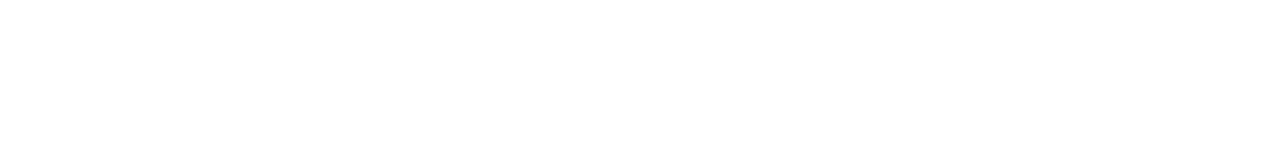
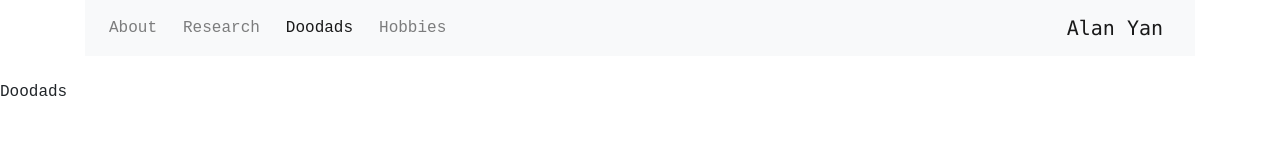
Before and after one commit to clusteralgebra/clusteralgebra.github.io, a plain HTML site: page doodads.html in a window 1280 px wide. Drawn offline with nearby package versions, Linux system fonts and the light colour scheme.

Commit message:
add navbar, fixed formatting
See summary.

```diff
--- a/doodads.html
+++ b/doodads.html
@@ -0,0 +1,42 @@
+<!DOCTYPE html>
+<html>
+<head>
+    <title> Work in Progress TT </title>
+    <link rel="stylesheet" href="https://cdn.jsdelivr.net/npm/bootstrap@4.1.3/dist/css/bootstrap.min.css" integrity="sha384-MCw98/SFnGE8fJT3GXwEOngsV7Zt27NXFoaoApmYm81iuXoPkFOJwJ8ERdknLPMO" crossorigin="anonymous">
+    <link rel="stylesheet" href="style.css">
+</head>
+
+<body>
+    <div class="container">
+    <div class="row">
+    <div class="col">
+    <nav class="navbar navbar-expand-lg navbar-light bg-light text-monospace">
+        <div class="collapse navbar-collapse" id="navbarSupportedContent">
+          <ul class="navbar-nav mr-auto">
+            <li class="nav-item">
+              <a class="nav-link" href="index.html">About </a>
+            </li>
+            <li class="nav-item">
+              <a class="nav-link" href="research.html">Research  </a>
+            </li>
+            <li class="nav-item active">
+                <a class="nav-link" href="doodads.html">Doodads <span class="sr-only">(current)</span> </a>
+            </li>
+            <li class="nav-item">
+                <a class="nav-link" href="hobbies.html">Hobbies</a>
+            </li>
+          </ul>
+        </div>
+        <a class="navbar-brand" href="#">Alan Yan</a>
+    </nav>
+    </div>
+    </div>
+    </div>
+    <br>
+
+    <p>
+        Doodads
+    </p>
+</body>
+
+</html>
--- a/style.css
+++ b/style.css
@@ -13,10 +13,7 @@ canvas {
 }
 
 body {
-    margin: 0;
-    padding: 0;
-    font-family: 'Roboto Mono', monospace;
-    color: var(--dblue);
+    font-family: 'SFMono-Regular', monospace;
 }
 
 img {
@@ -24,6 +21,6 @@ img {
 }
 
 .navbar-nav > li{
-    padding-left:10px;
     padding-right:10px;
+    font-family: 'SFMono-Regular', monospace;
   }
```
Also changed, not shown: index.html (+16 -3 lines).
